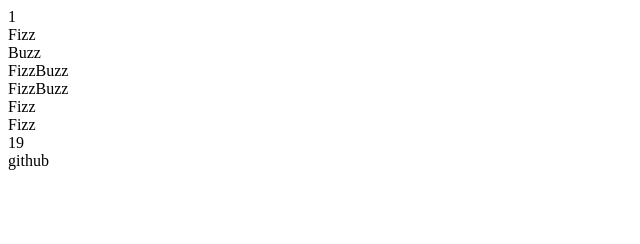
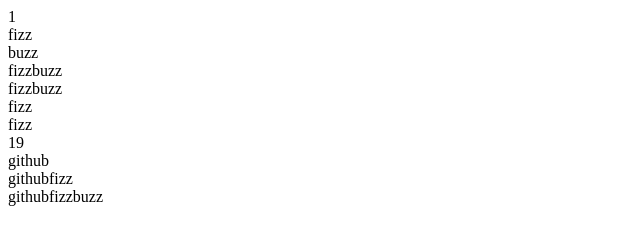
Before and after one commit to yoshida1022/Study20150613, a plain HTML site: page index.html in a window 1280 px wide. Shown: the whole page, without its empty margins (0-640 px from the left). Drawn offline with Linux system fonts and the light colour scheme.

Commit message:
仕様変更v2

```diff
--- a/index.html
+++ b/index.html
@@ -5,18 +5,18 @@
 <title>index.html</title>
 </head>
 <SCRIPT Language="Javascript" >
-var testAry = [ 1, 3, 5, 15, 30, 21, 24, 19, 17 ] ;
+var testAry = [ 1, 3, 5, 15, 30, 21, 24, 19, 17, 27, 750 ] ;
 function test( pAry ){
     for ( var ino = 0; ino < pAry.length; ino++ ){
         var out, n ;
 
+        out = ( String(pAry[ino]).match("7") ? "github" : "" ) ;
         n = pAry[ino]%3 ;
-        out = ( 0 == n ? "Fizz" : "" ) ;
+        out += ( 0 == n ? "fizz" : "" ) ;
         n = pAry[ino]%5 ;
-        out += ( 0 == n ? "Buzz" : "" ) ;
-        out = ( String(pAry[ino]).match("7") ? "github" : out ) ;
+        out += ( 0 == n ? "buzz" : "" ) ;
+        document.write( ( "" == out ? pAry[ino] : out ) + "<BR>" ) ;
 
-        document.write( ( "" == out ? pAry[ino] : out ) + "<BR>" ) ;
     }
 }
 //TEST
```
